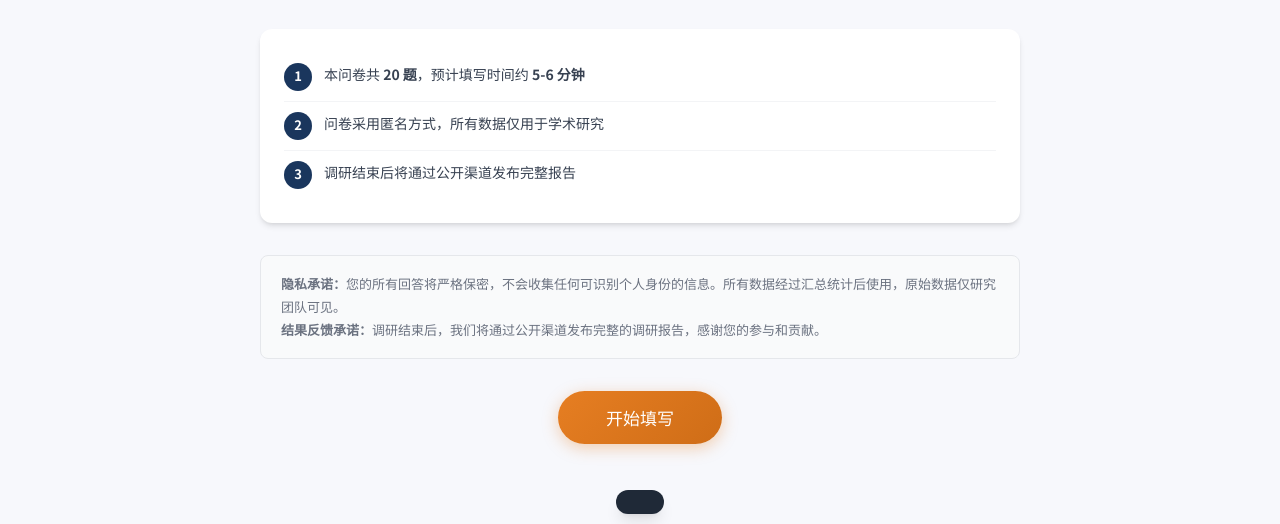
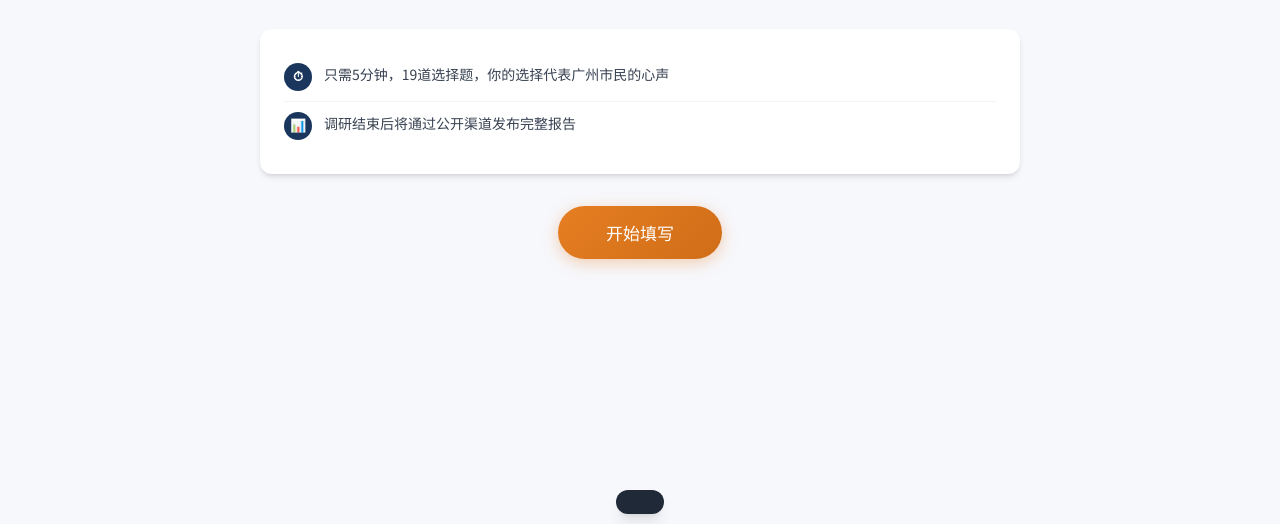
Before and after one commit to ryankklam/gz-ebike-survey, a plain HTML site: page index.html in a window 1280 px wide. Shown: the part 356-880 px from the top of the page. After the commit the page ends 800 px from the top, so only its background shows below. Drawn offline with Linux system fonts and the light colour scheme.

Commit message:
update: 主页文案优化
- 删除'匿名方式，仅用于学术研究'行
- 删除隐私承诺模块
- 题数提示改为动态（从questions.json加载后更新）

```diff
--- a/index.html
+++ b/index.html
@@ -824,21 +824,13 @@ textarea.question-textarea:focus {
     <p class="subtitle">我们希望了解您对广州市电动自行车管理现状的看法与建议，您的参与对完善城市交通管理具有重要参考价值。</p>
     <div class="landing-info">
       <div class="info-item">
-        <div class="info-icon">1</div>
-        <div>本问卷共 <strong>20 题</strong>，预计填写时间约 <strong>5-6 分钟</strong></div>
+        <div class="info-icon">⏱</div>
+        <div id="landingSurveyInfo">只需5分钟，你的选择代表广州市民的心声</div>
       </div>
       <div class="info-item">
-        <div class="info-icon">2</div>
-        <div>问卷采用匿名方式，所有数据仅用于学术研究</div>
-      </div>
-      <div class="info-item">
-        <div class="info-icon">3</div>
+        <div class="info-icon">📊</div>
         <div>调研结束后将通过公开渠道发布完整报告</div>
       </div>
-    </div>
-    <div class="landing-privacy">
-      <strong>隐私承诺：</strong>您的所有回答将严格保密，不会收集任何可识别个人身份的信息。所有数据经过汇总统计后使用，原始数据仅研究团队可见。<br>
-      <strong>结果反馈承诺：</strong>调研结束后，我们将通过公开渠道发布完整的调研报告，感谢您的参与和贡献。
     </div>
     <button class="btn-primary" onclick="startSurvey()">开始填写</button>
   </div>
@@ -1455,6 +1447,8 @@ document.addEventListener('DOMContentLoaded', () => {
       questions = data;
       TOTAL_QUESTIONS = questions.length;
       questionsLoaded = true;
+      const info = document.getElementById('landingSurveyInfo');
+      if (info) info.textContent = `只需5分钟，${TOTAL_QUESTIONS}道选择题，你的选择代表广州市民的心声`;
     })
     .catch(error => {
       console.error('Failed to load questions:', error);
```
Also changed, not shown: survey.html (+5 -11 lines).
